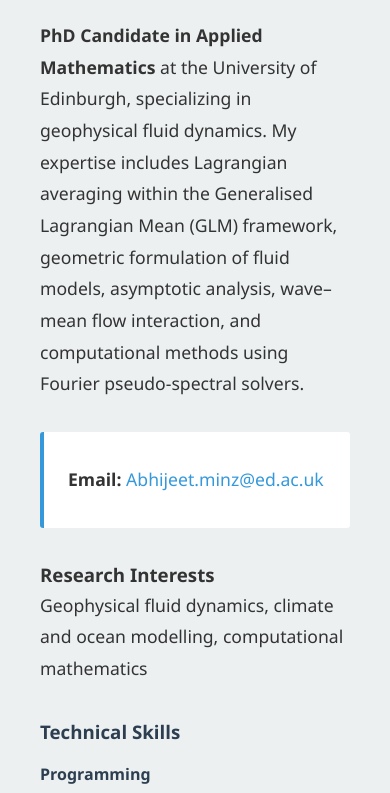
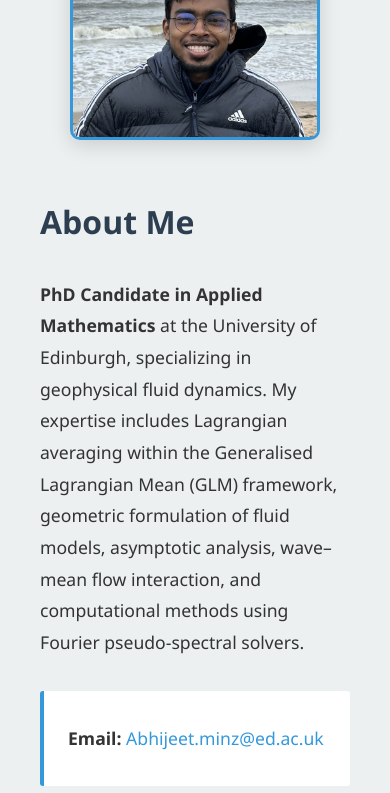
Before and after one commit to Abhijeet-Minz/Abhijeet-Minz.github.io, a plain HTML site: page index.html in a window 390 px wide. Shown: the part 744-1537 px from the top of the page. Drawn offline with Linux system fonts and the light colour scheme.

Commit message:
Add profile picture to website with styling
- Add professional profile photo in About section
- Style profile picture with border and shadow
- Add responsive grid layout for about section
- Profile picture displays on left, text on right

```diff
--- a/index.html
+++ b/index.html
@@ -36,6 +36,11 @@
     <!-- About Section -->
     <section id="about" class="about">
         <div class="container">
+            <div class="about-content">
+                <div class="profile-picture">
+                    <img src="profile.jpg" alt="Abhijeet Minz">
+                </div>
+                <div class="about-text">
                     <h2>About Me</h2>
                     <p><strong>PhD Candidate in Applied Mathematics</strong> at the University of Edinburgh, specializing in geophysical fluid dynamics. My expertise includes Lagrangian averaging within the Generalised Lagrangian Mean (GLM) framework, geometric formulation of fluid models, asymptotic analysis, wave–mean flow interaction, and computational methods using Fourier pseudo-spectral solvers.</p>
 
@@ -67,6 +72,8 @@
                                     <li>Finite Difference Methods (FDM)</li>
                                     <li>LaTeX, Git, Linux</li>
                                 </ul>
+                            </div>
+                        </div>
                     </div>
                 </div>
             </div>
--- a/style.css
+++ b/style.css
@@ -120,6 +120,31 @@ body {
     font-size: 2.5rem;
     margin-bottom: 2rem;
     color: var(--primary-color);
+}
+
+.about-content {
+    display: grid;
+    grid-template-columns: 1fr 2fr;
+    gap: 3rem;
+    align-items: start;
+}
+
+.profile-picture {
+    text-align: center;
+}
+
+.profile-picture img {
+    width: 100%;
+    max-width: 300px;
+    border-radius: 10px;
+    box-shadow: 0 5px 20px rgba(0,0,0,0.15);
+    border: 3px solid var(--secondary-color);
+}
+
+.about-text p {
+    font-size: 1.1rem;
+    margin-bottom: 2rem;
+    line-height: 1.8;
 }
 
 .about p {
@@ -472,6 +497,14 @@ footer {
 
 /* Responsive Design */
 @media (max-width: 768px) {
+    .about-content {
+        grid-template-columns: 1fr;
+    }
+
+    .profile-picture img {
+        max-width: 250px;
+    }
+
     .nav-links {
         gap: 1rem;
     }
```
Also changed, not shown: profile.jpg (added). Lines whose indentation alone changed are shown as unchanged.
